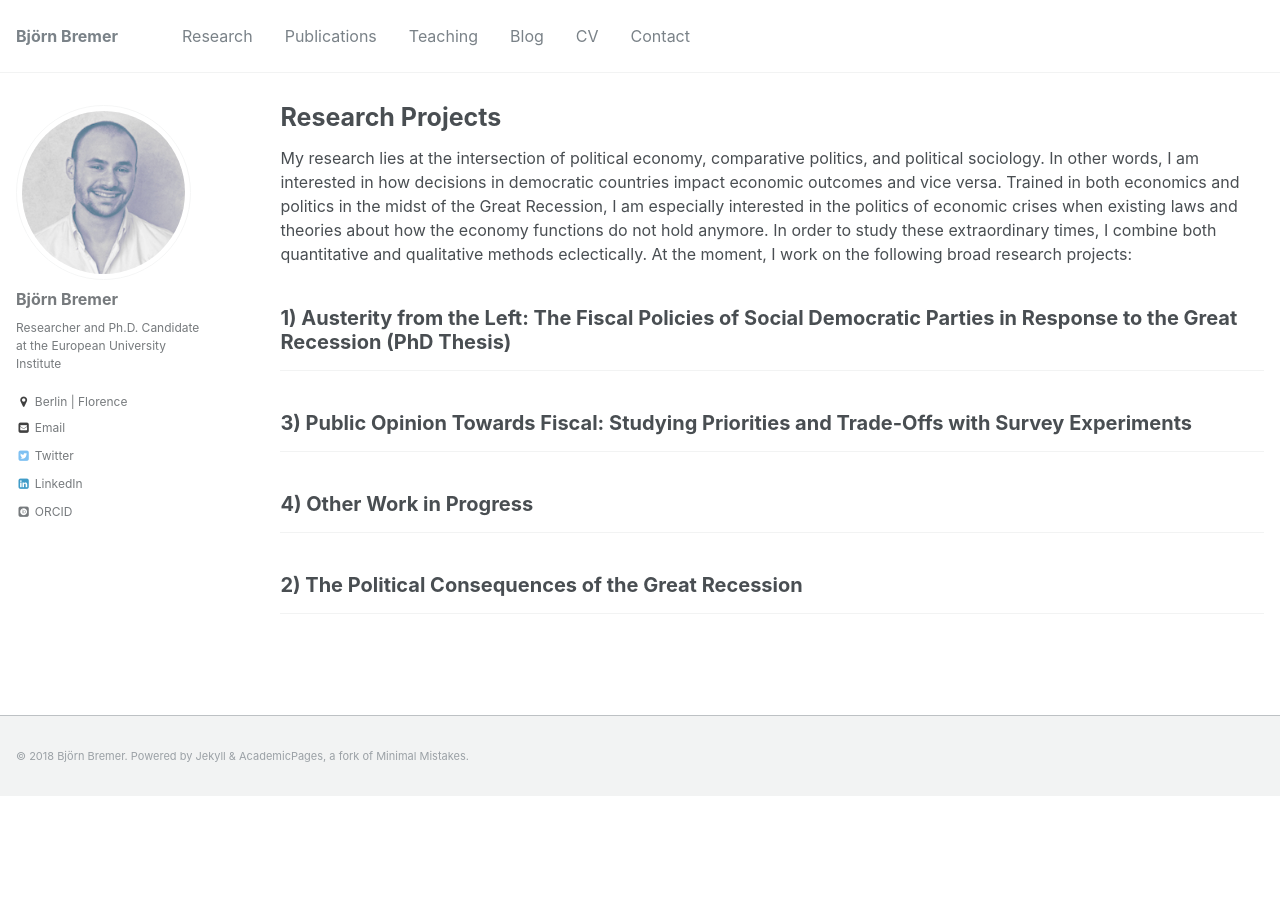
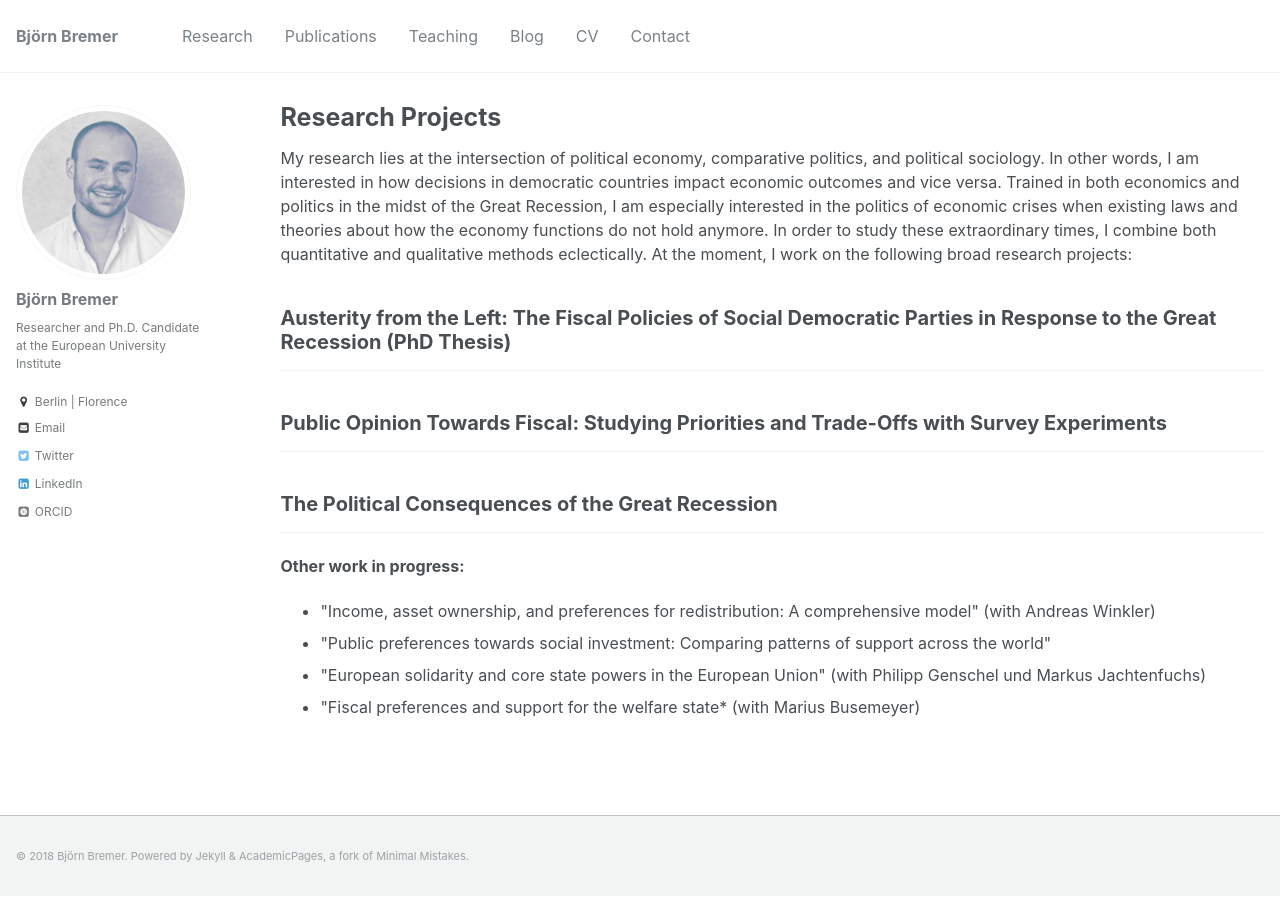
Before and after one commit to bjoernbremer/bjoernbremer.github.io, a Jekyll site: the page built from _pages/projects.html, in a window 1280 px wide. Built offline with Jekyll 4.4.1, drawn with Linux system fonts in a browser that asks for light colours; some web fonts are replaced.

Commit message:
update website

```diff
--- a/_pages/projects.html
+++ b/_pages/projects.html
@@ -12,3 +12,12 @@ author_profile: true
 {% for post in site.projects %}
   {% include archive-single.html %}
 {% endfor %}
+
+<p><b>Other work in progress:</b></p>
+
+<ul>
+<li>"Income, asset ownership, and preferences for redistribution: A comprehensive model" (with Andreas Winkler)</li>
+<li>"Public preferences towards social investment: Comparing patterns of support across the world"</li>
+<li>"European solidarity and core state powers in the European Union" (with Philipp Genschel und Markus Jachtenfuchs)</li>
+<li>"Fiscal preferences and support for the welfare state* (with Marius Busemeyer)</li>
+</ul>
--- a/_projects/austerity_left.md
+++ b/_projects/austerity_left.md
@@ -1,5 +1,5 @@
 ---
-title: "1) Austerity from the Left: The Fiscal Policies of Social Democratic Parties in Response to the Great Recession (PhD Thesis)"
+title: "Austerity from the Left: The Fiscal Policies of Social Democratic Parties in Response to the Great Recession (PhD Thesis)"
 collection: projects
 permalink: /projects/austerity_left
 ---
--- a/_projects/fiscal_trade-offs.md
+++ b/_projects/fiscal_trade-offs.md
@@ -1,5 +1,5 @@
 ---
-title: "3) Public Opinion Towards Fiscal: Studying Priorities and Trade-Offs with Survey Experiments"
+title: "Public Opinion Towards Fiscal: Studying Priorities and Trade-Offs with Survey Experiments"
 collection: projects
 permalink: /projects/fiscal_trade-offs
 ---
--- a/_projects/polcon.md
+++ b/_projects/polcon.md
@@ -1,5 +1,5 @@
 ---
-title: "2) The Political Consequences of the Great Recession"
+title: "The Political Consequences of the Great Recession"
 collection: projects
 permalink: /projects/polcon
 ---
```
Also changed, not shown: _projects/other.md (deleted, +0 -12 lines).
